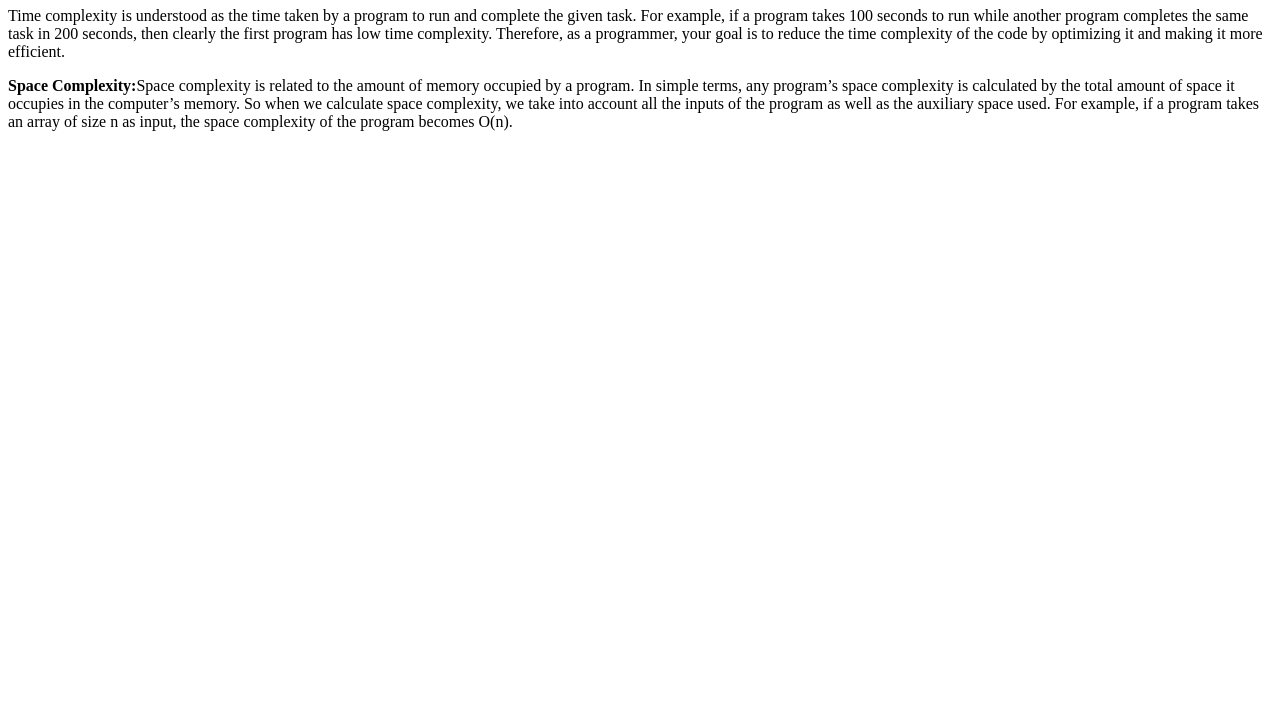
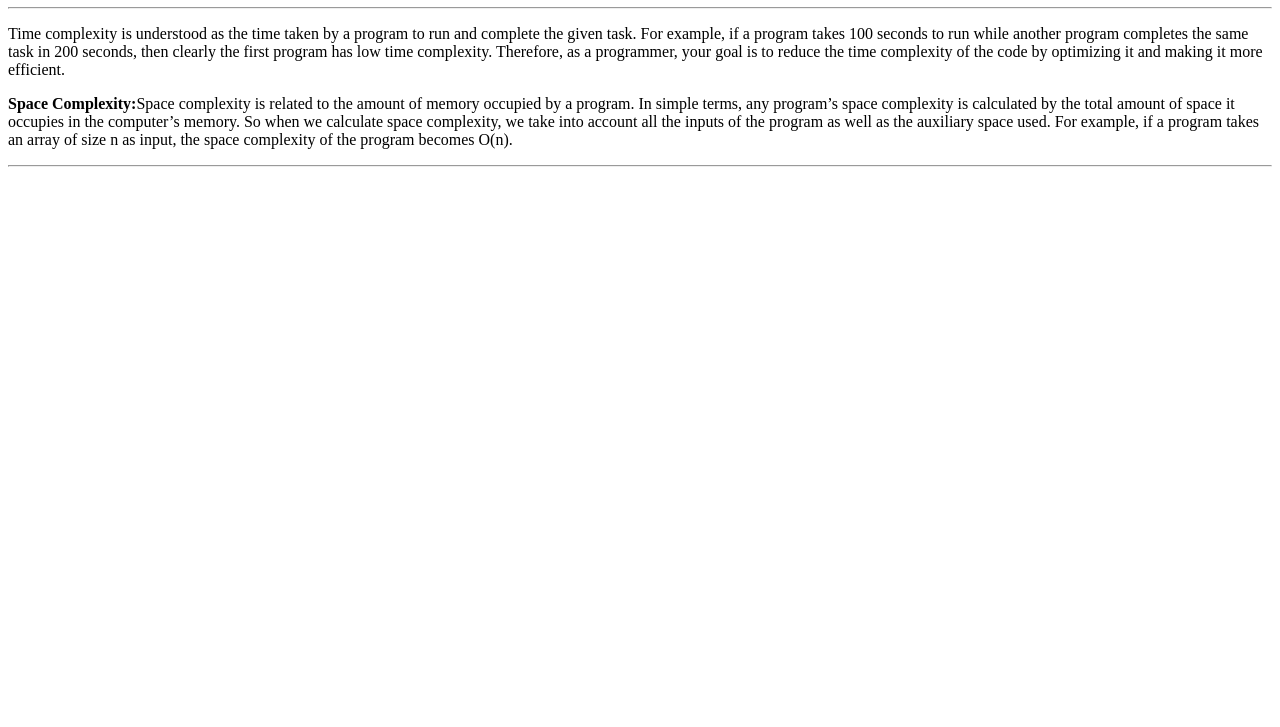
Before and after one commit to acciojob/time-and-space-complexity-O2119, a website: page main.html in a window 1280 px wide. Shown: the part 73-800 px from the top of the page. Drawn offline with Linux system fonts and the light colour scheme.

Commit message:
created a submission

```diff
--- a/main.html
+++ b/main.html
@@ -9,11 +9,11 @@
 <body>
 	<!-- the entire body must be written by student -->
 <h1>Time and Space Complexity</h1>
-	</hr>
+	<hr>
 
 	<p>Time complexity is understood as the time taken by a program to run and complete the given task. For example, if a program takes 100 seconds to run while another program completes the same task in 200 seconds, then clearly the first program has low time complexity. Therefore, as a programmer, your goal is to reduce the time complexity of the code by optimizing it and making it more efficient.</p>
 	<p><b>Space Complexity:</b>Space complexity is related to the amount of memory occupied by a program. In simple terms, any program’s space complexity is calculated by the total amount of space it occupies in the computer’s memory. So when we calculate space complexity, we take into account all the inputs of the program as well as the auxiliary space used. For example, if a program takes an array of size n as input, the space complexity of the program becomes O(n).</p>
-    </hr>
+    <hr>
 	<script type="text/javascript" src="./script.js">
 </script>
 
```
